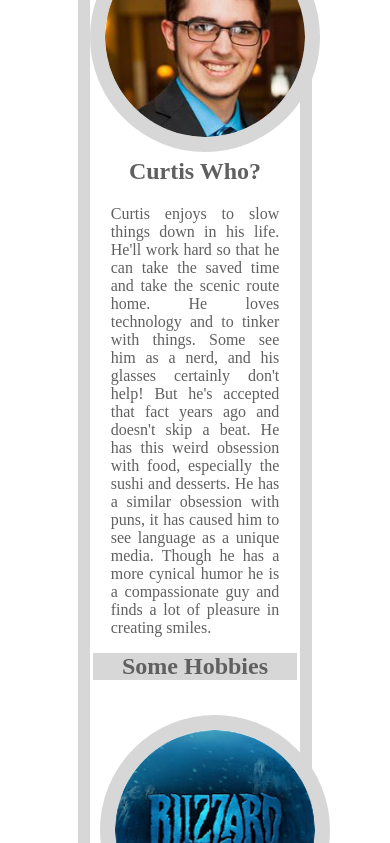
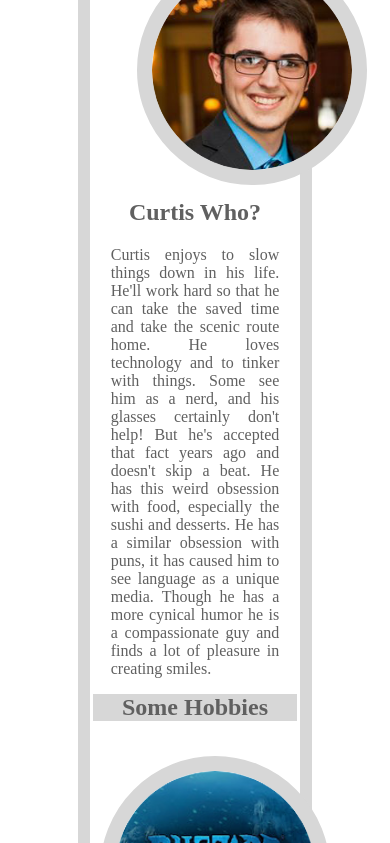
Before and after one commit to CuDecker/MI-449-SS17-740-css-spacing-and-layout-T7bJIb, a plain HTML site: page index.html in a window 390 px wide. Shown: the part 171-1014 px from the top of the page. Drawn offline with Linux system fonts and the light colour scheme.

Commit message:
fixed image spacing

```diff
--- a/css/style.css
+++ b/css/style.css
@@ -120,7 +120,10 @@ padding: 0 0 0 15%;
 
 .leftimg {
 	float: left;
-	margin: 1% 20px 0px 1%;
+  margin-top: 35px;
+  margin-left: 47px;
+  margin-right: 25px;
+  margin-bottom: 10px;
 }
 
 .left {
@@ -245,9 +248,12 @@ display: none;
   }
   .leftimg{
     float: none;
-    margin: 1% 0 1% 0;
+    margin-top: 35px;
+    margin-left: 47px;
+    margin-right: 25px;
+    margin-bottom: 10px;
+  }
 
-  }
   .personalText {
     padding: 0 10% 0 10%;
   }
--- a/index.html
+++ b/index.html
@@ -11,7 +11,6 @@
         <link rel="stylesheet" href="css/style.css">
 
         <!-- External link (relative) to your javascript file -->
-        <script src="js/javascript.js"></script>
     </head>
     <body>
         <!-- Social -->
```
